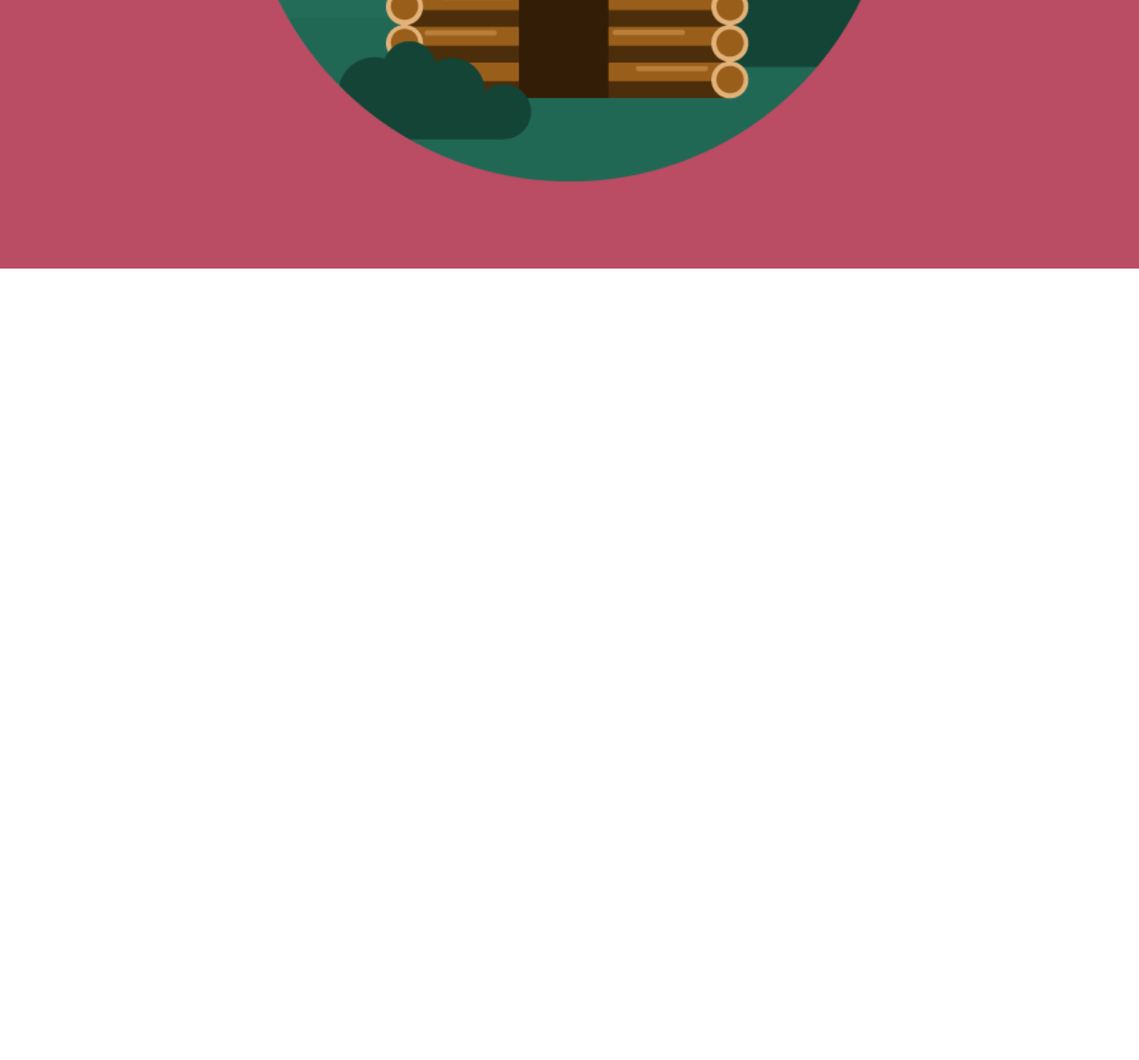
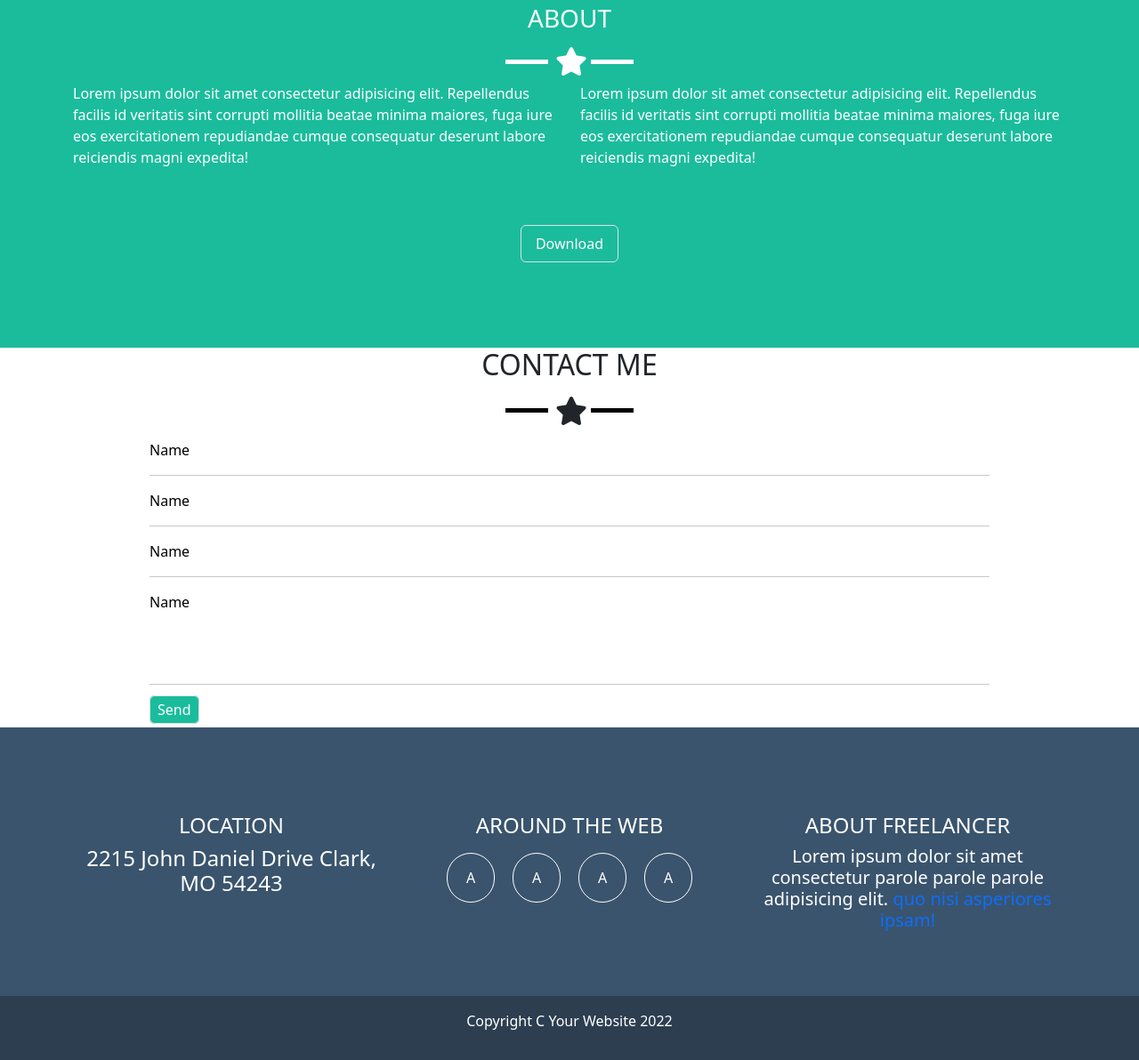
Before and after one commit to Benedetto-Bonaccorso/html-css-bootstrap-freelancer, a plain HTML site: page index.html in a window 1280 px wide. Shown: the part 1445-2637 px from the top of the page at 89% size. Before the commit the page ends 1747 px from the top, so only its background shows below. Drawn offline with nearby package versions, Linux system fonts and the light colour scheme.

Commit message:
consegna

```diff
--- a/css/style.css
+++ b/css/style.css
@@ -4,8 +4,9 @@
     --bs_dark_blue: #2c3e50
 }
 
-.header_container{
-    background-color: var(--bs_dark_blue);
+.header_section,
+.footer-section{
+    background-color: var(--bs_light_blue);
     color: white;
 }
 
@@ -28,3 +29,34 @@
 .fa-star{
     width: 2rem;
 }
+
+div[class^="col"]{
+
+}
+
+.send{
+    margin-top: 5rem;
+}
+
+.address{
+    margin-bottom: 4rem;
+}
+
+.around-the-web{
+    margin-bottom: 2rem;
+}
+
+.social{
+    border: 1px solid white;
+
+    padding: 1rem 1.3rem;
+    border-radius: 500px;
+}
+
+.bg_dark_blue{
+    background-color: var(--bs_dark_blue);
+}
+
+img{
+    max-width: 100%;
+}
--- a/index.html
+++ b/index.html
@@ -12,7 +12,7 @@
 
     <header>
 
-        <div class="header_container d-flex justify-content-between align-items-center p-4">
+        <div class="header_section d-flex justify-content-between align-items-center p-4">
             <h2 class="text-uppercase fw-bold">Start Bootstrap</h2>
             <div class="menu">
                 <a href="#" class="border px-2 py-1">
@@ -54,15 +54,132 @@
                         <div class="straight-section bg-black"></div>
                 </div>
 
+                <div class="container">
+                    <div class="row">
+                        <div class="col-lg-4 col-sm-6 my-3">
+                            <img src="./img/cabin.png" alt="">
+                        </div>
+                        <div class="col-lg-4 col-sm-6 my-3">
+                            <img src="./img/cabin.png" alt="">
+                        </div>
+                        <div class="col-lg-4 col-sm-6 my-3">
+                            <img src="./img/cabin.png" alt="">
+                        </div>
+                        <div class="col-lg-4 col-sm-6 my-3">
+                            <img src="./img/cabin.png" alt="">
+                        </div>
+                        <div class="col-lg-4 col-sm-6 my-3">
+                            <img src="./img/cabin.png" alt="">
+                        </div>
+                        <div class="col-lg-4 col-sm-6 my-3">
+                            <img src="./img/cabin.png" alt="">
+                        </div>
+                    </div>
+                </div>
+            </div>
+        </div>
+
+        <div class="section bg_bs-green d-flex flex-column just text-white p-5">
+
+            <h3 class="text-uppercase align-self-center">about</h3>
+
+            <div class="star-section d-flex justify-content-center align-items-center">
+                <div class="straight-section bg-white"></div>
+                    <div class="star">
+                        <i class="fa-solid fa-star fs-2 m-2"></i>
+                    </div>
+                    <div class="straight-section bg-white"></div>
+            </div>
+
+            <div class="container align-self-center d-flex flex-column flex-wrap">
+
                 <div class="row">
-                    <img src="./img/cabin.png" class="col-sm-12" alt="">
+                    <div class="col-md-6">
+                        <p class="freelancer">Lorem ipsum dolor sit amet consectetur adipisicing elit. Repellendus facilis id veritatis sint corrupti mollitia beatae minima maiores, fuga iure eos exercitationem repudiandae cumque consequatur deserunt labore reiciendis magni expedita!</p>
+                    </div>
+                    <div class="col-md-6">
+                        <p class="freelancer">Lorem ipsum dolor sit amet consectetur adipisicing elit. Repellendus facilis id veritatis sint corrupti mollitia beatae minima maiores, fuga iure eos exercitationem repudiandae cumque consequatur deserunt labore reiciendis magni expedita!</p>
+                    </div>
+                </div>
+
+                <div class=" align-self-center m-5 border rounded py-2 px-3">
+                    <a class="button text-white text-decoration-none">Download</a>
                 </div>
 
             </div>
+
+
+        </div>
+
+        <div class="section">
+            <div class="contact-information text-center">
+                <h2 class="text-uppercase">contact me</h2>
+
+                <div class="star-section d-flex justify-content-center align-items-center">
+                    <div class="straight-section bg-black"></div>
+                        <div class="star">
+                            <i class="fa-solid fa-star fs-2 m-2"></i>
+                        </div>
+                        <div class="straight-section bg-black"></div>
+                </div>
+
+                <div class="d-flex direction-column justify-content-center">
+                    <div class="w-75 text-start p-2">
+                        <a href="#" class="text-black text-decoration-none">Name</a>
+                        <hr>
+                        <a href="#" class="text-black text-decoration-none">Name</a>
+                        <hr>
+                        <a href="#" class="text-black text-decoration-none">Name</a>
+                        <hr>
+                        <a href="#" class="text-black text-decoration-none">Name</a>
+                        <div class="send">
+                            <hr>
+                            <a href="#" class="button border py-1 px-2 bg_bs-green text-decoration-none text-white rounded sendbutton">Send</a>
+                        </div>
+                    </div>
+                </div>
+            </div>
+
+
         </div>
 
     </main>
     <footer>
+
+        <div class="footer-section p-5 text-center">
+
+            <div class="container">
+
+                <div class="row align-items-baseline">
+
+                    <div class="col-xl-4 col-md-12">
+                        <h4 class="text-uppercase">location</h4>
+                        <h4 class="address">2215 John Daniel Drive Clark, MO 54243</h4>
+                    </div>
+
+                    <div class="col-xl-4 col-md-12">
+                        <h4 class="text-uppercase around-the-web">Around The Web</h4>
+
+                        <div class="socials m-2">
+                            <a href="#" class="social m-2 text-white text-decoration-none">A</a>
+                            <a href="#" class="social m-2 text-white text-decoration-none">A</a>
+                            <a href="#" class="social m-2 text-white text-decoration-none">A</a>
+                            <a href="#" class="social m-2 text-white text-decoration-none">A</a>
+                        </div>
+                    </div>
+
+                    <div class="col-xl-4 col-md-12">
+                        <h4 class="text-uppercase mt-5">About freelancer</h4>
+                        <h5>Lorem ipsum dolor sit amet consectetur parole parole parole adipisicing elit. <a href="#" class="text-decoration-none ">quo nisi asperiores ipsam!</a></h5>
+                    </div>
+                </div>
+            </div>
+
+        </div>
+
+        <div class="copyright text-center bg_dark_blue text-white p-3">
+            <p>Copyright C Your Website 2022</p>
+        </div>
 
     </footer>
 
```
